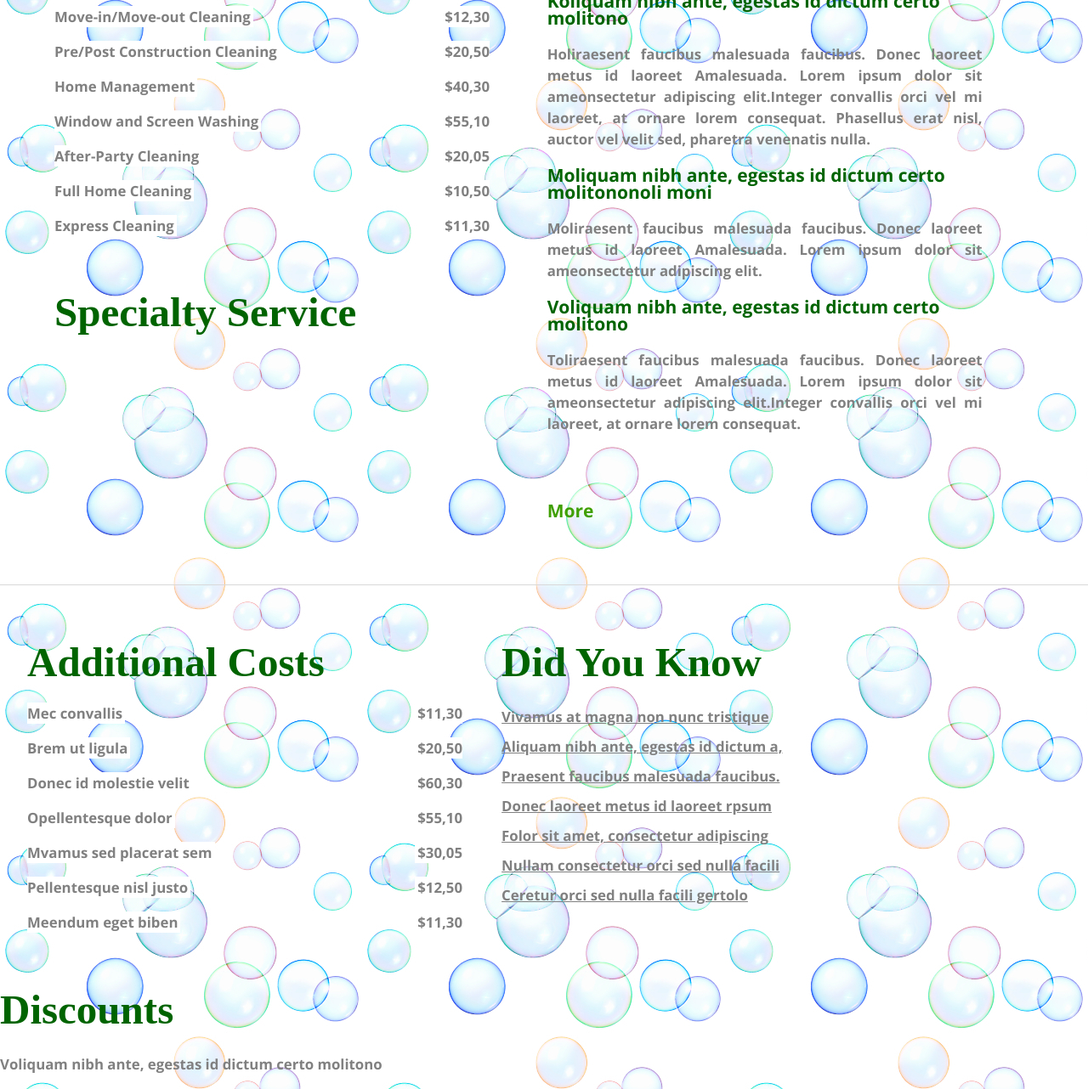
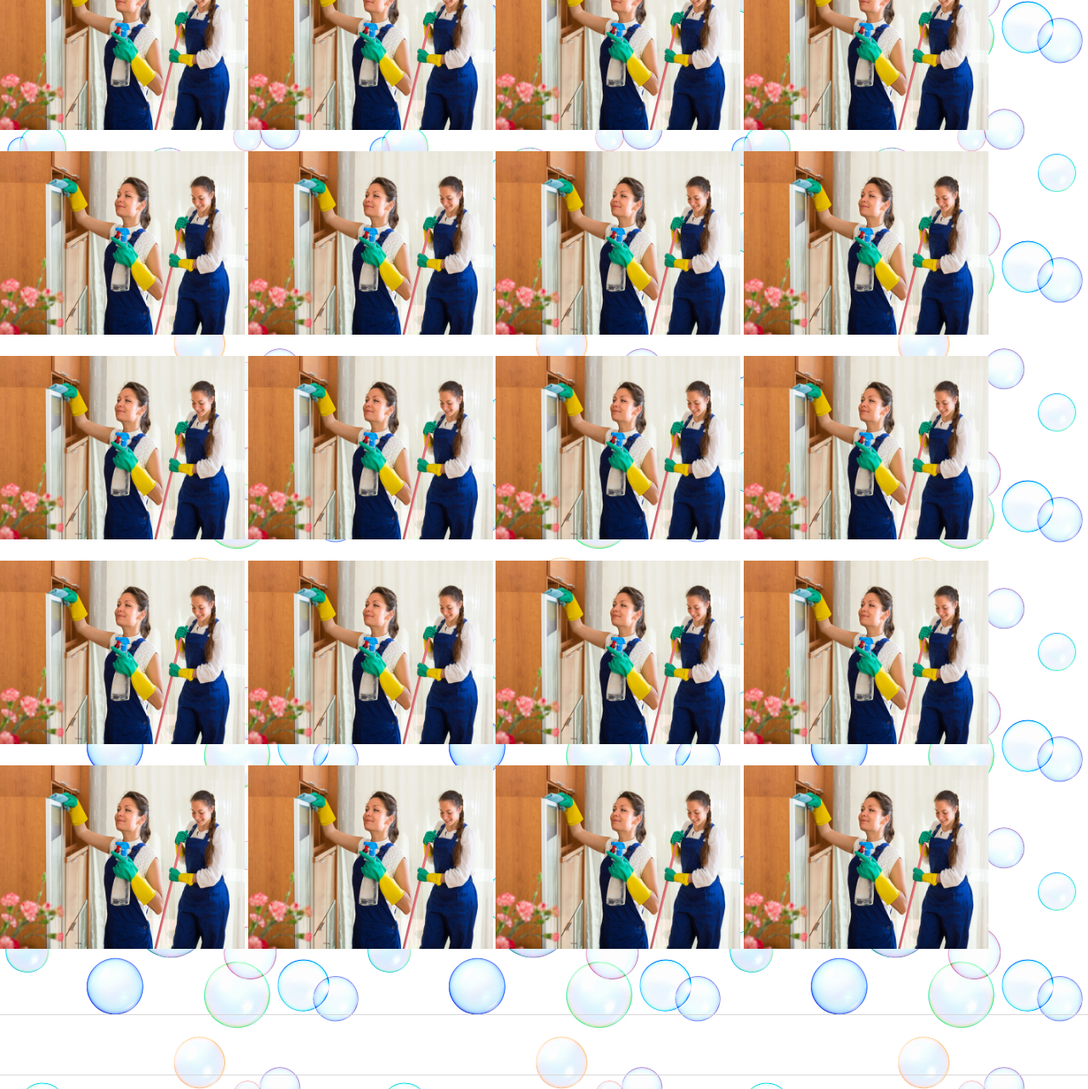
Before and after one commit to ARIATIC/SweetCleaningService, a plain HTML site: page site/index-3.html in a window 1280 px wide. Shown: the part 474-1756 px from the top of the page at 85% size. Drawn offline with nearby package versions, Linux system fonts and the light colour scheme; a web font is replaced by a local one.

Commit message:
sweet cleaning

```diff
--- a/site/css/sweetcleaningservice.css
+++ b/site/css/sweetcleaningservice.css
@@ -1741,3 +1741,43 @@
     width:700px;
     height:300px;
 }
+
+/*--gallery--*/
+.gallery {
+  padding: 3em 0 5em;
+}
+.gallery-bottom{
+	margin-top:2em;
+}
+.gallery-left img{
+	width:100%;
+}
+.gallery-left:hover img {
+  -webkit-filter: grayscale(100%);
+  opacity:8;
+  transition: all 300ms!important;
+  -webkit-transition: all 300ms!important;
+  -moz-transition: all 300ms!important;
+}
+.gallery-left{
+	position: relative;
+}
+.gallery-grid img{
+	width:100%;
+}
+.gallery-grid:hover img {
+  -webkit-filter: grayscale(100%);
+  opacity:8;
+  transition: all 300ms!important;
+  -webkit-transition: all 300ms!important;
+  -moz-transition: all 300ms!important;
+}
+.gallery-grid{
+	position: relative;
+}
+.gallery-1{
+	margin-top:25px;
+}
+.gallery-1:nth-child(1){
+	margin-top:0;
+}
--- a/site/index-3.html
+++ b/site/index-3.html
@@ -63,123 +63,91 @@
 </header>
 
 <!--=====================Content======================-->
-<section class="content">
-  <div class="container_12">
-    <div class="grid_6 prefix_6 suffix_6">
-      <div class="grid_9alpha">
-        <h4 class=" subtitulos">Cleaning Services List</h4>
+<section class="gallery">
+  <div class="container">
 
-        <p class="color1"> </p>
-        <ul class="list2">
-          <li>
-            <div class="prod textContenido"><a href="#">  Move-in/Move-out Cleaning</a></div>
-            <div class="price textContenido">$12,30</div>
-          </li>
-          <li>
-            <div class="prod textContenido"><a href="#">Pre/Post Construction Cleaning</a></div>
-            <div class="price textContenido">$20,50</div>
-          </li>
-          <li>
-            <div class="prod textContenido"><a href="#">Home Management</a></div>
-            <div class="price textContenido">$40,30</div>
-          </li>
-          <li>
-            <div class="prod textContenido"><a href="#">Window and Screen Washing</a></div>
-            <div class="price textContenido">$55,10</div>
-          </li>
-          <li>
-            <div class="prod textContenido"><a href="#"> After-Party Cleaning</a></div>
-            <div class="price textContenido">$20,05</div>
-          </li>
-          <li>
-            <div class="prod textContenido"><a href="#">Full Home Cleaning</a></div>
-            <div class="price textContenido">$10,50</div>
-          </li>
-          <li>
-            <div class="prod textContenido"><a href="#">Express Cleaning</a></div>
-            <div class="price textContenido">$11,30</div>
+      <div class="gallery-bottom">
+          <div class="gallery-1">
+              <div class="prefix_3 grid_3 gallery-grid">
+                  <a class="example-image-link" href="images/afterparty.jpg" data-lightbox="example-set"><img class="example-image" src="images/afterparty.jpg" alt="" /></a>
+              </div>
+              <div class="prefix_3 grid_3 gallery-grid">
+                  <a class="example-image-link" href="images/afterparty.jpg" data-lightbox="example-set"><img class="example-image" src="images/afterparty.jpg" alt="" /></a>
+              </div>
+              <div class="prefix_3 grid_3 gallery-grid">
+                  <a class="example-image-link" href="images/afterparty.jpg" data-lightbox="example-set"><img class="example-image" src="images/afterparty.jpg" alt="" /></a>
+              </div>
+              <div class="prefix_3 grid_3 gallery-grid">
+                  <a class="example-image-link" href="images/afterparty.jpg" data-lightbox="example-set"><img class="example-image" src="images/afterparty.jpg" alt="" /></a>
+              </div>
 
-          </li>
+              <div class="clearfix"></div>
+          </div>
+          <div class="gallery-1">
+              <div class="prefix_3 grid_3 gallery-grid">
+                  <a class="example-image-link" href="images/afterparty.jpg" data-lightbox="example-set"><img class="example-image" src="images/afterparty.jpg" alt="" /></a>
+              </div>
+              <div class="prefix_3 grid_3 gallery-grid">
+                  <a class="example-image-link" href="images/afterparty.jpg" data-lightbox="example-set"><img class="example-image" src="images/afterparty.jpg" alt="" /></a>
+              </div>
+              <div class="prefix_3 grid_3 gallery-grid">
+                  <a class="example-image-link" href="images/afterparty.jpg" data-lightbox="example-set"><img class="example-image" src="images/afterparty.jpg" alt="" /></a>
+              </div>
+              <div class="prefix_3 grid_3 gallery-grid">
+                  <a class="example-image-link" href="images/afterparty.jpg" data-lightbox="example-set"><img class="example-image" src="images/afterparty.jpg" alt="" /></a>
+              </div>
+              <div class="clearfix"></div>
+          </div>
+          <div class="gallery-1">
+              <div class="prefix_3 grid_3 gallery-grid">
+                  <a class="example-image-link" href="images/afterparty.jpg" data-lightbox="example-set"><img class="example-image" src="images/afterparty.jpg" alt="" /></a>
+              </div>
+              <div class="prefix_3 grid_3 gallery-grid">
+                  <a class="example-image-link" href="images/afterparty.jpg" data-lightbox="example-set"><img class="example-image" src="images/afterparty.jpg" alt="" /></a>
+              </div>
+              <div class="prefix_3 grid_3 gallery-grid">
+                  <a class="example-image-link" href="images/afterparty.jpg" data-lightbox="example-set"><img class="example-image" src="images/afterparty.jpg" alt="" /></a>
+              </div>
+              <div class="prefix_3 grid_3 gallery-grid">
+                  <a class="example-image-link" href="images/afterparty.jpg" data-lightbox="example-set"><img class="example-image" src="images/afterparty.jpg" alt="" /></a>
+              </div>
+              <div class="clearfix"></div>
+          </div>
+          <div class="gallery-1">
+              <div class="prefix_3 grid_3 gallery-grid">
+                  <a class="example-image-link" href="images/afterparty.jpg" data-lightbox="example-set"><img class="example-image" src="images/afterparty.jpg" alt="" /></a>
+              </div>
+              <div class="prefix_3 grid_3 gallery-grid">
+                  <a class="example-image-link" href="images/afterparty.jpg" data-lightbox="example-set"><img class="example-image" src="images/afterparty.jpg" alt="" /></a>
+              </div>
+              <div class="prefix_3 grid_3 gallery-grid">
+                  <a class="example-image-link" href="images/afterparty.jpg" data-lightbox="example-set"><img class="example-image" src="images/afterparty.jpg" alt="" /></a>
+              </div>
+              <div class="prefix_3 grid_3 gallery-grid">
+                  <a class="example-image-link" href="images/afterparty.jpg" data-lightbox="example-set"><img class="example-image" src="images/afterparty.jpg" alt="" /></a>
+              </div>
+              <div class="clearfix"></div>
+          </div>
+          <div class="gallery-1">
+              <div class="prefix_3 grid_3 gallery-grid">
+                  <a class="example-image-link" href="images/afterparty.jpg" data-lightbox="example-set"><img class="example-image" src="images/afterparty.jpg" alt="" /></a>
+              </div>
+              <div class="prefix_3 grid_3 gallery-grid">
+                  <a class="example-image-link" href="images/afterparty.jpg" data-lightbox="example-set"><img class="example-image" src="images/afterparty.jpg" alt="" /></a>
+              </div>
+              <div class="prefix_3 grid_3 gallery-grid">
+                  <a class="example-image-link" href="images/afterparty.jpg" data-lightbox="example-set"><img class="example-image" src="images/afterparty.jpg" alt="" /></a>
+              </div>
+              <div class="prefix_3 grid_3 gallery-grid">
+                  <a class="example-image-link" href="images/afterparty.jpg" data-lightbox="example-set"><img class="example-image" src="images/afterparty.jpg" alt="" /></a>
+              </div>
+              <div class="clearfix"></div>
+          </div>
+      </div>
+   </div>
 
+  <div class="sep__2"></div>
 
-        </ul>
-          <h4 class="head1 subtitulos">Specialty Service</h4>
-
-      </div>
-
-      <div class="clear"></div>
-    </div>
-    <div class="grid_4">
-      <h4 class="head2 subtitulos">Why Us</h4>
-      <p class="textContenido2"><a href="#">Koliquam nibh ante, egestas id dictum certo molitono  </a></p>
-      <p class="textContenido">Holiraesent faucibus malesuada faucibus. Donec laoreet metus id laoreet Amalesuada. Lorem ipsum dolor sit ameonsectetur adipiscing elit.Integer convallis orci vel mi laoreet, at ornare lorem consequat. Phasellus erat nisl, auctor vel velit sed, pharetra venenatis nulla. </p>
-      <p class="textContenido2"><a href="#">Moliquam nibh ante, egestas id dictum certo molitononoli moni  </a></p>
-      <p class="textContenido">Moliraesent faucibus malesuada faucibus. Donec laoreet metus id laoreet Amalesuada. Lorem ipsum dolor sit ameonsectetur adipiscing elit.</p>
-      <p class="textContenido2"><a href="#">Voliquam nibh ante, egestas id dictum certo molitono  </a></p>
-      <p class="textContenido">Toliraesent faucibus malesuada faucibus. Donec laoreet metus id laoreet Amalesuada. Lorem ipsum dolor sit ameonsectetur adipiscing elit.Integer convallis orci vel mi laoreet, at ornare lorem consequat. </p><br>
-      <br />
-        <br />
-        <a href="#" class="more">more</a>
-    </div>
-    <div class="clear"></div>
-  </div>
-  <div class="sep__2"></div>
-  <div class="container_12">
-    <div class="grid_4 prefix_3 suffix_2">
-      <h3 class="subtitulos">Additional Costs</h3>
-      <ul class="list2">
-        <li>
-            <div class="prod textContenido"><a href="#">Mec convallis</a></div>
-            <div class="price textContenido">$11,30</div>
-        </li>
-        <li>
-            <div class="prod textContenido"><a href="#">Brem ut ligula</a></div>
-            <div class="price textContenido">$20,50</div>
-        </li>
-        <li>
-            <div class="prod textContenido"><a href="#">Donec id molestie velit</a></div>
-            <div class="price textContenido">$60,30</div>
-        </li>
-        <li>
-            <div class="prod textContenido"><a href="#">Opellentesque dolor</a></div>
-            <div class="price textContenido">$55,10</div>
-        </li>
-        <li>
-            <div class="prod textContenido"><a href="#">Mvamus sed placerat sem</a></div>
-            <div class="price textContenido">$30,05</div>
-        </li>
-        <li>
-            <div class="prod textContenido"><a href="#">Pellentesque nisl justo</a></div>
-            <div class="price textContenido">$12,50</div>
-        </li>
-        <li>
-            <div class="prod textContenido"><a href="#">Meendum eget biben</a></div>
-            <div class="price textContenido">$11,30</div>
-        </li>
-      </ul>
-    </div>
-    <div class="grid_4 prefix_2">
-      <h3 class="subtitulos">Did You Know</h3>
-      <ul class="links">
-        <li><a class="textContenido" href="#">Vivamus at magna non nunc tristique </a></li>
-        <li><a class="textContenido" href="#">Aliquam nibh ante, egestas id dictum a, </a></li>
-        <li><a class="textContenido" href="#">Praesent faucibus malesuada faucibus. </a></li>
-        <li><a class="textContenido" href="#">Donec laoreet metus id laoreet rpsum </a></li>
-        <li><a class="textContenido" href="#">Folor sit amet, consectetur adipiscing </a></li>
-        <li><a class="textContenido" href="#">Nullam consectetur orci sed nulla facili</a></li>
-        <li><a class="textContenido" href="#">Ceretur orci sed nulla facili  gertolo</a></li>
-      </ul>
-    </div>
-    <div class="grid_4">
-      <h3 class="subtitulos">Discounts</h3>
-      <p class="textContenido"><a href="#">Voliquam nibh ante, egestas id dictum certo molitono  </a></p>
-      <p class="textContenido">Toliraesent faucibus malesuada faucibus. Donec laoreet metus id laoreet Amalesuada. Lorem ipsum dolor sit ameonsectetur adipiscing elit.Integer convallis orci vel mi laoreet, at ornare lorem consequat. </p>
-      <p class="textContenido">Phasellus erat nisl, auctor vel velit sed, pharetra venenatis nulla. Vestibulum volutpat turpis ut massa commodo, quis aliquam massa facilisis.</p>  <br>
-        <br />
-         <a href="#" class="more">more</a>
-    </div>
-    <div class="clear"></div>
-  </div>
 </section>
 <!--==============================Bot_block=================================-->
 <!--==============================footer=================================-->
```
